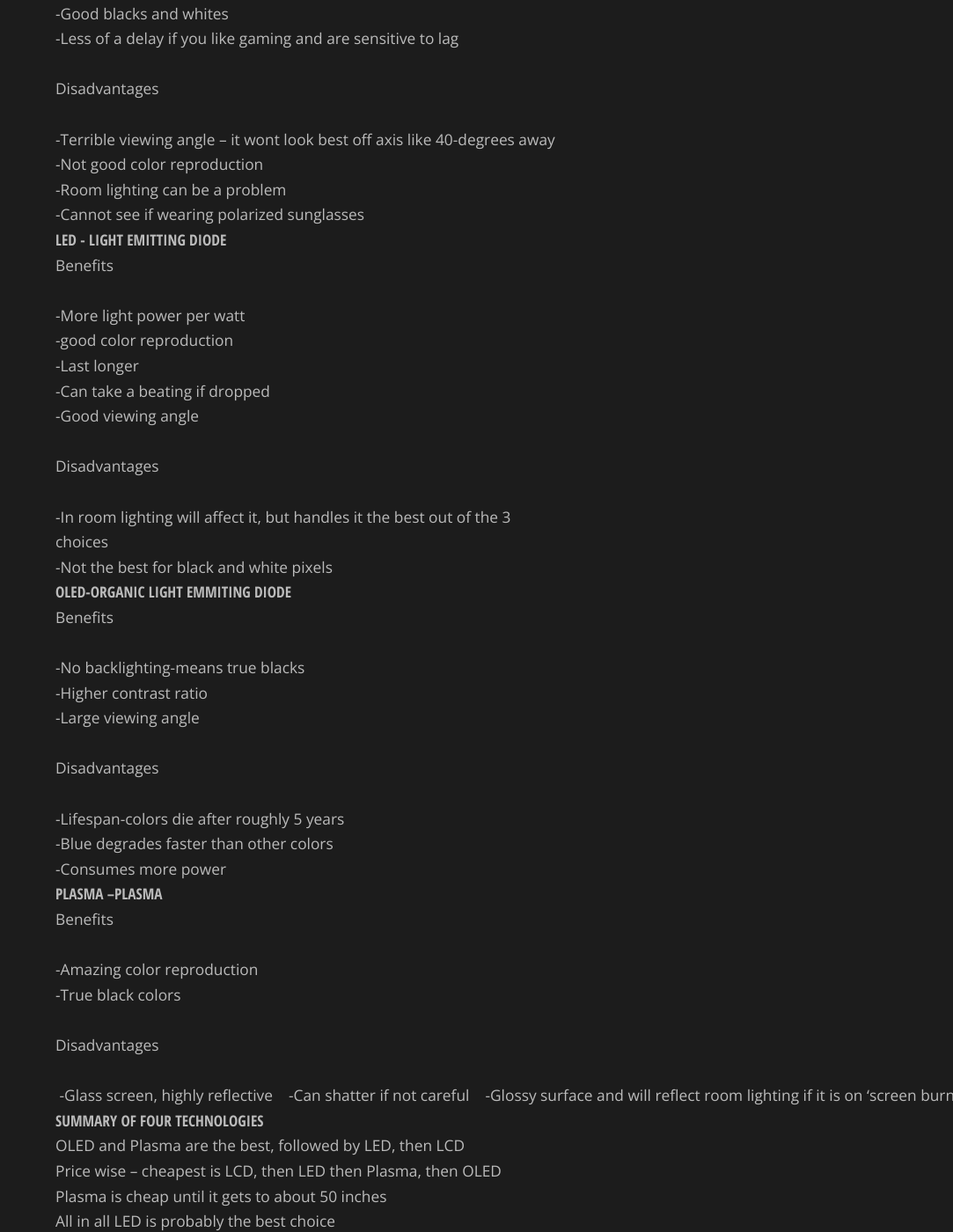
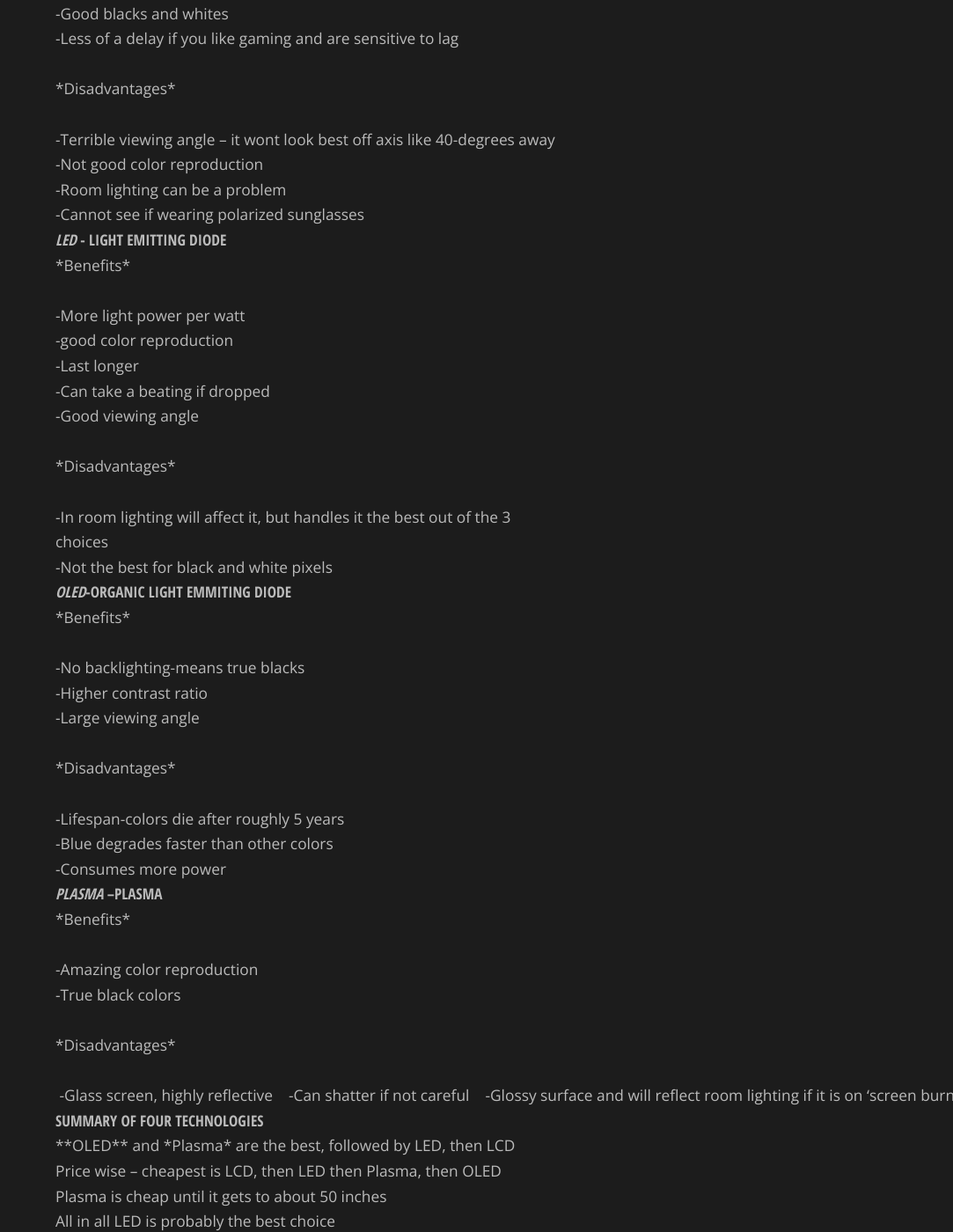
Before and after one commit to drewgillievfx/DrewGillie.com, a Jekyll site: the page built from _posts/2016-08-21-TV-Purchasing-Guide.md, in a window 1280 px wide and 1400 px high, scrolled down 470 px. Shown: the whole window at 88% size, without its empty margins (197-1280 px from the left). Built offline with Jekyll 4.4.1, drawn with Linux system fonts in a browser that asks for light colours; some of the changed text lies outside the part shown.

```diff
--- a/_posts/2016-08-21-TV-Purchasing-Guide.md
+++ b/_posts/2016-08-21-TV-Purchasing-Guide.md
@@ -6,14 +6,14 @@ date: "2016-08-21 21:25:39 -0400"
 
 
 
-# LCD - Liquid crystal display
+# *LCD* - Liquid crystal display
 
-	Benefits
+	*Benefits*
 
     -Good blacks and whites
     -Less of a delay if you like gaming and are sensitive to lag
 
-	Disadvantages
+	*Disadvantages*
 
     -Terrible viewing angle – it wont look best off axis like 40-degrees away
     -Not good color reproduction
@@ -22,9 +22,9 @@ date: "2016-08-21 21:25:39 -0400"
 
 
 
-## LED - Light emitting diode
+## *LED* - Light emitting diode
 
-	Benefits
+	*Benefits*
 
     -More light power per watt
     -good color reproduction
@@ -32,36 +32,36 @@ date: "2016-08-21 21:25:39 -0400"
     -Can take a beating if dropped
     -Good viewing angle
 
-	Disadvantages
+	*Disadvantages*
 
     -In room lighting will affect it, but handles it the best out of the 3
     choices
     -Not the best for black and white pixels
 
 
-### OLED-organic light emmiting diode
+### *OLED*-organic light emmiting diode
 
-	Benefits
+	*Benefits*
 
     -No backlighting-means true blacks
     -Higher contrast ratio
     -Large viewing angle
 
-	Disadvantages
+	*Disadvantages*
 
     -Lifespan-colors die after roughly 5 years
     -Blue degrades faster than other colors
     -Consumes more power
 
 
-#### Plasma –plasma
+#### *Plasma* –plasma
 
-	Benefits
+	*Benefits*
 
     -Amazing color reproduction
     -True black colors
 
-	Disadvantages
+	*Disadvantages*
 
 	 -Glass screen, highly reflective
    -Can shatter if not careful
@@ -76,7 +76,7 @@ date: "2016-08-21 21:25:39 -0400"
 
 ##### Summary of four technologies
 
-	OLED and Plasma are the best, followed by LED, then LCD
+	**OLED** and *Plasma* are the best, followed by LED, then LCD
 	Price wise – cheapest is LCD, then LED then Plasma, then OLED
 	Plasma is cheap until it gets to about 50 inches
 	All in all LED is probably the best choice
@@ -109,13 +109,13 @@ date: "2016-08-21 21:25:39 -0400"
 
 
 ###### Resolution
-    720
+    *720*
 	   Good for displays smaller than 30 inches viewed at normal couch distance
-    1080
+    *1080*
 	   Good for most TVs
      When size of tv is more than 40 inches, it depends on viewing distance
      Most things are exported in 1080
-	  4K
+	  *4K*
 	   Good for anything bigger than 45 inches
      Not much media is in 4K now, however it will slowly get there
      Requires smart TV incorporated into it because of up sampling 1080
```
